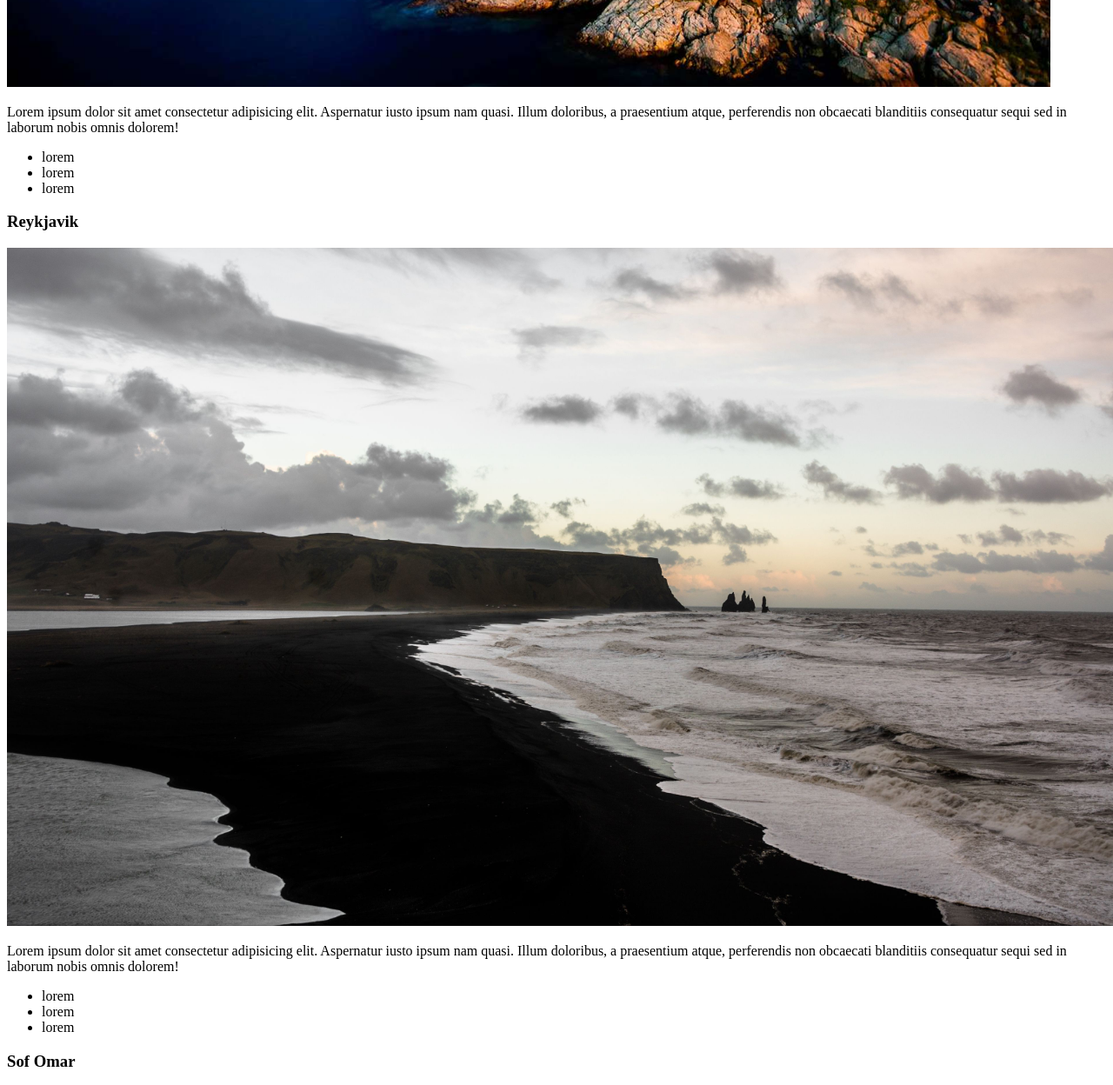
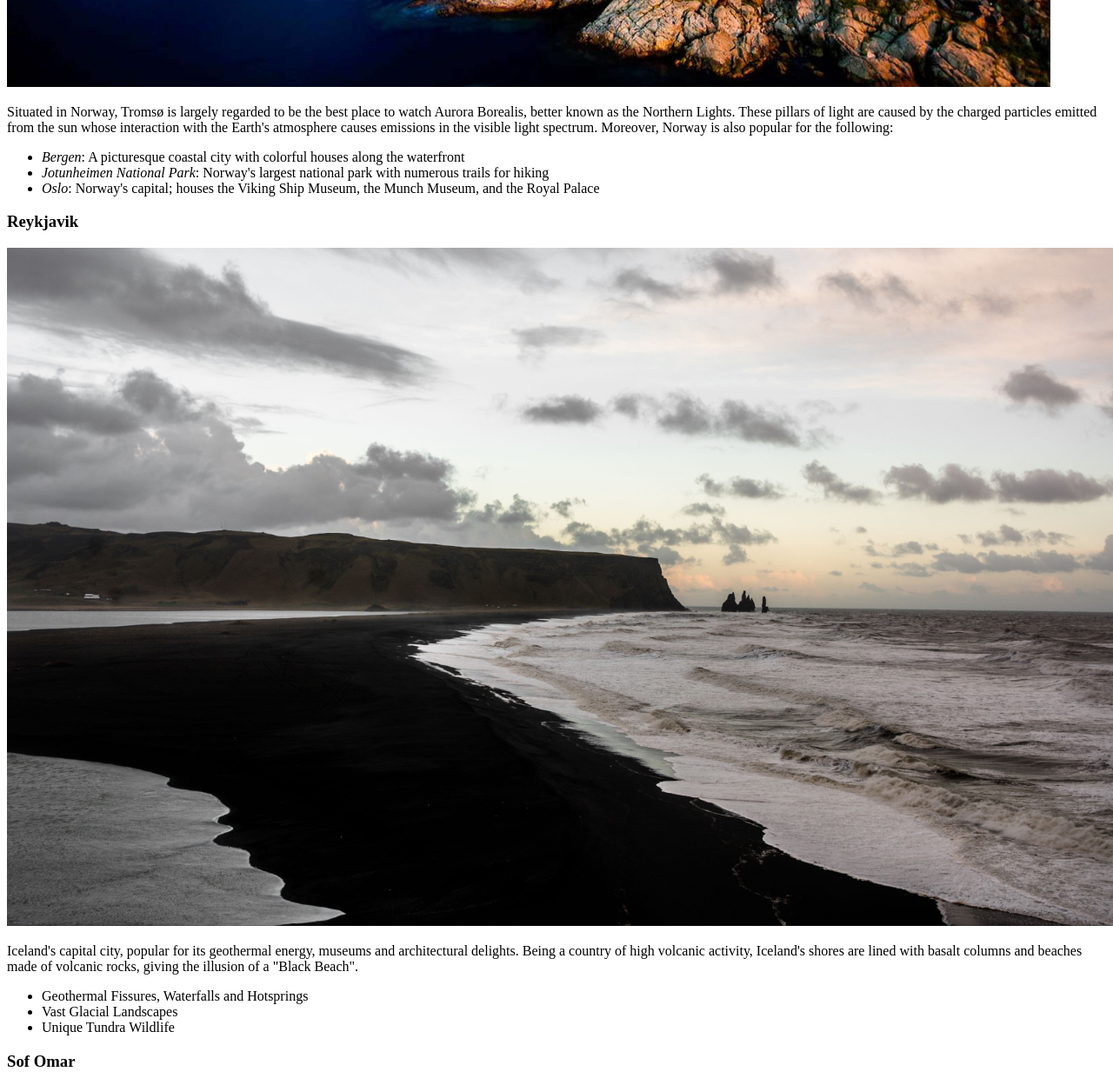
Before and after one commit to timid-angel/UGR-0534-14, a plain HTML site: page src/places.html in a window 1280 px wide. Shown: the part 940-2188 px from the top of the page at 87% size. Drawn offline with Linux system fonts and the light colour scheme.

Commit message:
Added content to the Places and Projects page

```diff
--- a/src/places.html
+++ b/src/places.html
@@ -36,15 +36,16 @@
       </picture>
       <aside class="places__article-aside">
         <p class="places__article-aside-p">
-          Lorem ipsum dolor sit amet consectetur adipisicing elit. Aspernatur
-          iusto ipsum nam quasi. Illum doloribus, a praesentium atque,
-          perferendis non obcaecati blanditiis consequatur sequi sed in
-          laborum nobis omnis dolorem!
+          Situated in Norway, Tromsø is largely regarded to be the best place to watch Aurora Borealis, better known as
+          the Northern Lights. These pillars of light are caused by the charged particles emitted from the sun whose
+          interaction with the Earth's atmosphere causes emissions in the visible light spectrum. Moreover, Norway is
+          also popular for the following:
         </p>
         <ul class="places__article-aside-ul">
-          <li>lorem</li>
-          <li>lorem</li>
-          <li>lorem</li>
+          <li><em>Bergen</em>: A picturesque coastal city with colorful houses along the waterfront</li>
+          <li><em>Jotunheimen National Park</em>: Norway's largest national park with numerous trails for hiking</li>
+          <li><em>Oslo</em>: Norway's capital; houses the Viking Ship Museum, the Munch Museum, and the Royal Palace
+          </li>
         </ul>
       </aside>
     </article>
@@ -56,15 +57,14 @@
       </picture>
       <aside class="places__article-aside">
         <p class="places__article-aside-p">
-          Lorem ipsum dolor sit amet consectetur adipisicing elit. Aspernatur
-          iusto ipsum nam quasi. Illum doloribus, a praesentium atque,
-          perferendis non obcaecati blanditiis consequatur sequi sed in
-          laborum nobis omnis dolorem!
+          Iceland's capital city, popular for its geothermal energy, museums and architectural delights. Being a country
+          of high volcanic activity, Iceland's shores are lined with basalt columns and beaches made of volcanic rocks,
+          giving the illusion of a "Black Beach".
         </p>
         <ul class="places__article-aside-ul">
-          <li>lorem</li>
-          <li>lorem</li>
-          <li>lorem</li>
+          <li>Geothermal Fissures, Waterfalls and Hotsprings</li>
+          <li>Vast Glacial Landscapes</li>
+          <li>Unique Tundra Wildlife</li>
         </ul>
       </aside>
     </article>
@@ -76,15 +76,13 @@
       </picture>
       <aside class="places__article-aside">
         <p class="places__article-aside-p">
-          Lorem ipsum dolor sit amet consectetur adipisicing elit. Aspernatur
-          iusto ipsum nam quasi. Illum doloribus, a praesentium atque,
-          perferendis non obcaecati blanditiis consequatur sequi sed in
-          laborum nobis omnis dolorem!
+          Carved out of limestone by Weyib River, Sof Omar is one of the world's largest cave systems. The caves are of
+          great historical and religious significance to the local population and has served as one of the most popular
+          tourist destinations in Ethiopia.
         </p>
-        <ul class="places__article-aside-ul">
-          <li>lorem</li>
-          <li>lorem</li>
-          <li>lorem</li>
+        <ul>
+          <li>Chamber of Columns</li>
+          <li>Annual Festival that draws pilgrims and visitors from different parts of the country</li>
         </ul>
       </aside>
     </article>
@@ -97,16 +95,12 @@
       </picture>
       <aside class="places__article-aside">
         <p class="places__article-aside-p">
-          Lorem ipsum dolor sit amet consectetur adipisicing elit. Aspernatur
-          iusto ipsum nam quasi. Illum doloribus, a praesentium atque,
-          perferendis non obcaecati blanditiis consequatur sequi sed in
-          laborum nobis omnis dolorem!
+          Located in the south western region of Ethiopia, Arba Minch is a town with plenty gifts from mother nature.
+          The most popular one being a thin strip of land separating two lakes, locally known as "The Bridge of God".
+          The
+          local populus enjoys freshly harvested cereals and crops along with a fishery industry supported by two big
+          lakes. Moreover, the area is popular for the abundance of crocodiles and crocodile breeding facilities.
         </p>
-        <ul class="places__article-aside-ul">
-          <li>lorem</li>
-          <li>lorem</li>
-          <li>lorem</li>
-        </ul>
       </aside>
     </article>
     <!-- TELKIYE -->
@@ -117,16 +111,10 @@
       </picture>
       <aside class="places__article-aside">
         <p class="places__article-aside-p">
-          Lorem ipsum dolor sit amet consectetur adipisicing elit. Aspernatur
-          iusto ipsum nam quasi. Illum doloribus, a praesentium atque,
-          perferendis non obcaecati blanditiis consequatur sequi sed in
-          laborum nobis omnis dolorem!
+          Overshadowed by the nearby Debre Libanos Monastery, Teklehaiymanot sits a few kilometers away from Fiche. The
+          abscence of any roads forces travellers to go on a three-hour hike for a glance at the monastery, half of
+          which is embedded on the side of a mountain.
         </p>
-        <ul class="places__article-aside-ul">
-          <li>lorem</li>
-          <li>lorem</li>
-          <li>lorem</li>
-        </ul>
       </aside>
     </article>
   </main>
```
Also changed, not shown: src/projects.html (+5 -12 lines).
